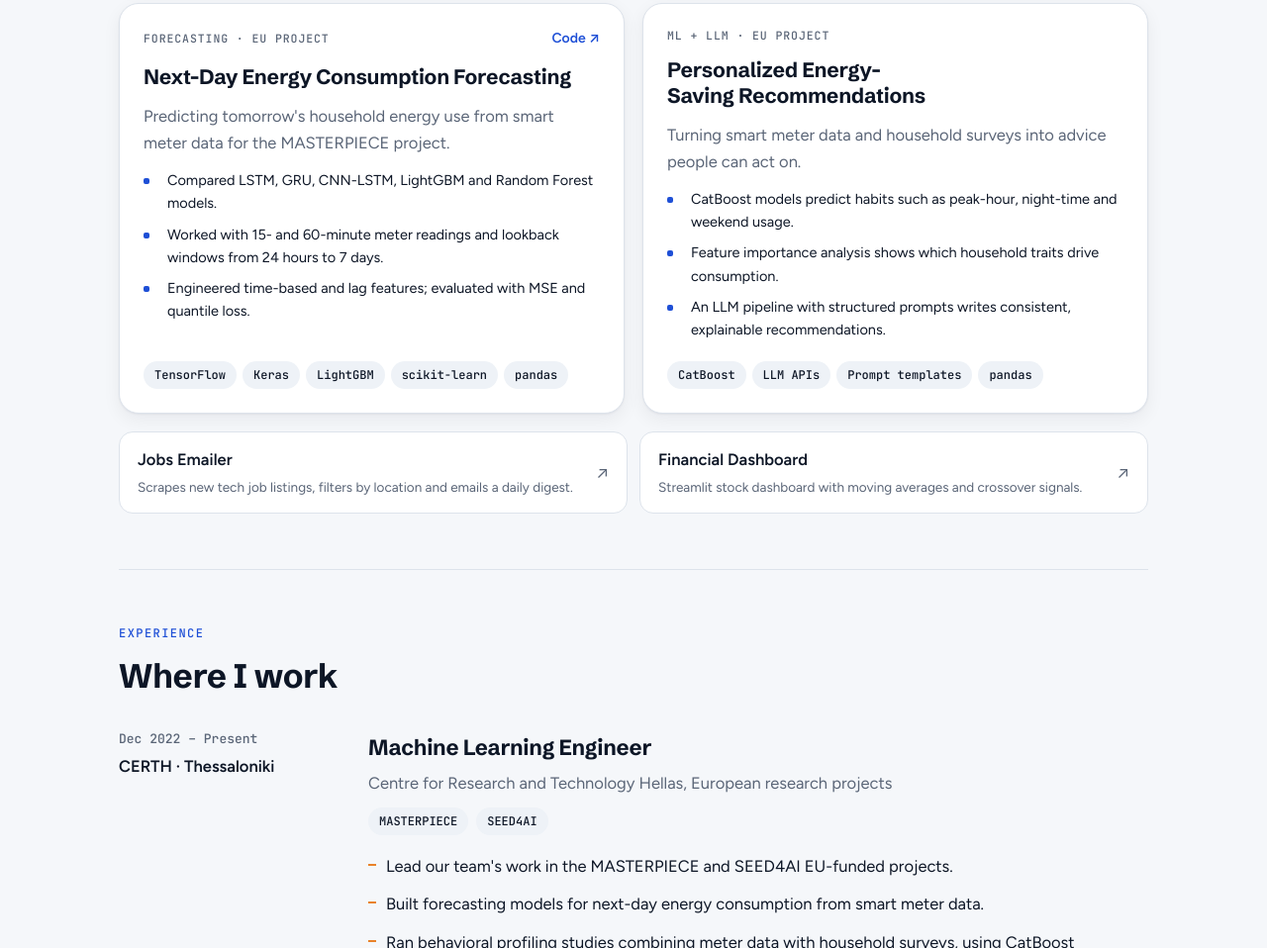
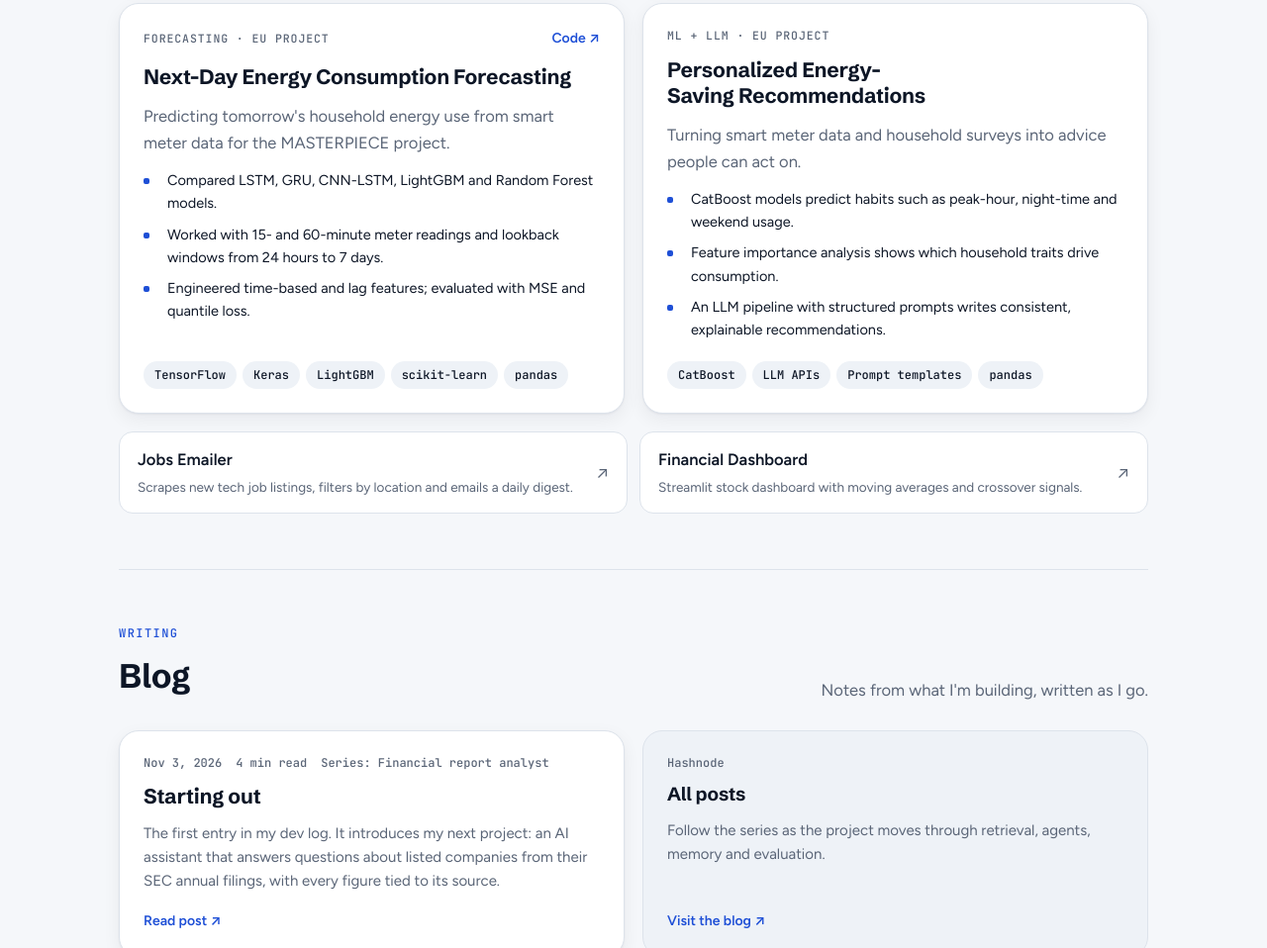
Before and after one commit to Charalampos-Lazaridis/Charalampos-Lazaridis.github.io, a plain HTML site: page index.html in a window 1280 px wide. Shown: the part 1842-2800 px from the top of the page at 99% size. Drawn offline with Linux system fonts and the light colour scheme.

Commit message:
Added blog post section and button

```diff
--- a/index.html
+++ b/index.html
@@ -3,9 +3,13 @@
 <head>
 <meta charset="utf-8">
 <meta name="viewport" content="width=device-width, initial-scale=1, viewport-fit=cover">
-<title>Charalampos Lazaridis</title>
-<meta name="claude:viewport-fit-sides" content="cover">
-<meta name="description" content="Charalampos Lazaridis — AI/ML Engineer building RAG systems, AI agents and forecasting models.">
+<title>Charalampos Lazaridis | AI/ML Engineer</title>
+<meta name="description" content="I build, evaluate and deploy AI systems from end to end. RAG, AI agents, LLM evals and forecasting, for remote roles and freelance projects.">
+<meta property="og:type" content="website">
+<meta property="og:url" content="https://charalampos-lazaridis.github.io/">
+<meta property="og:title" content="Charalampos Lazaridis | AI/ML Engineer">
+<meta property="og:description" content="I build, evaluate and deploy AI systems from end to end. RAG, AI agents, LLM evals and forecasting, for remote roles and freelance projects.">
+<link rel="canonical" href="https://charalampos-lazaridis.github.io/">
 <link rel="preconnect" href="https://fonts.googleapis.com">
 <link rel="preconnect" href="https://fonts.gstatic.com" crossorigin>
 <link rel="stylesheet" href="https://fonts.googleapis.com/css2?family=Schibsted+Grotesk:wght@500;600;700;800&family=Figtree:wght@400;500;600&family=JetBrains+Mono:wght@400;500&display=swap">
@@ -144,6 +148,19 @@ section{padding-block:56px;border-top:1px solid var(--line)}
 .minor small{color:var(--muted);font-size:13.5px}
 .minor .arr{color:var(--muted);flex:none}
 
+/* blog */
+.posts{display:grid;grid-template-columns:repeat(2,1fr);gap:18px}
+.post{display:flex;flex-direction:column;gap:12px;text-decoration:none;background:var(--surface);border:1px solid var(--line);border-radius:20px;padding:24px;box-shadow:var(--shadow);
+  transition:transform .2s,box-shadow .2s,border-color .2s;min-width:0}
+.post:hover{transform:translateY(-4px);box-shadow:var(--shadow-lift);border-color:var(--hi)}
+.post-meta{display:flex;flex-wrap:wrap;gap:6px 14px;font:500 12px var(--f-mono);color:var(--muted);font-variant-numeric:tabular-nums}
+.post h3{font-size:21px;font-weight:700;line-height:1.25}
+.post p{color:var(--muted);font-size:15px}
+.post .read{margin-top:auto;padding-top:6px;font-weight:600;font-size:14px;color:var(--blue)}
+.post:hover .read{color:var(--ink)}
+.post.all{background:var(--surface-2);box-shadow:none;justify-content:center}
+.post.all h3{font-size:19px}
+
 /* experience */
 .exp{display:grid;grid-template-columns:220px 1fr;gap:32px}
 .exp>*{min-width:0}
@@ -200,7 +217,7 @@ footer{padding-block:32px 40px;color:var(--muted);font-size:13.5px;display:flex;
   .contact{grid-template-columns:1fr;padding:28px}
 }
 @media (max-width:640px){
-  .projects,.minor,.services{grid-template-columns:1fr}
+  .projects,.minor,.services,.posts{grid-template-columns:1fr}
   section{padding-block:44px}
 }
 </style>
@@ -212,6 +229,7 @@ footer{padding-block:32px 40px;color:var(--muted);font-size:13.5px;display:flex;
     <a class="brand" href="#top"><span class="mark">CL</span><span>Charalampos Lazaridis</span></a>
     <div class="navlinks">
       <a href="#work">Work</a>
+      <a href="#blog">Blog</a>
       <a href="#experience">Experience</a>
       <a href="#research">Research</a>
       <a class="keep" href="#contact">Contact</a>
@@ -347,6 +365,28 @@ footer{padding-block:32px 40px;color:var(--muted);font-size:13.5px;display:flex;
     </div>
   </section>
 
+  <section id="blog">
+    <div class="sec-head">
+      <div><div class="eyebrow">Writing</div><h2>Blog</h2></div>
+      <p>Notes from what I'm building, written as I go.</p>
+    </div>
+    <div class="posts">
+      <!-- Newest post first. To add a post, copy one <a class="post"> card above the "all posts" card. -->
+      <a class="post" href="https://ai-engineering-devs.hashnode.dev/starting-out" target="_blank" rel="noopener">
+        <div class="post-meta"><span>Nov 3, 2026</span><span>4 min read</span><span>Series: Financial report analyst</span></div>
+        <h3>Starting out</h3>
+        <p>The first entry in my dev log. It introduces my next project: an AI assistant that answers questions about listed companies from their SEC annual filings, with every figure tied to its source.</p>
+        <span class="read">Read post ↗</span>
+      </a>
+      <a class="post all" href="https://hashnode.com/@lampis" target="_blank" rel="noopener">
+        <div class="post-meta"><span>Hashnode</span></div>
+        <h3>All posts</h3>
+        <p>Follow the series as the project moves through retrieval, agents, memory and evaluation.</p>
+        <span class="read">Visit the blog ↗</span>
+      </a>
+    </div>
+  </section>
+
   <section id="experience">
     <div class="sec-head"><div><div class="eyebrow">Experience</div><h2>Where I work</h2></div></div>
     <div class="exp">
@@ -409,6 +449,7 @@ footer{padding-block:32px 40px;color:var(--muted);font-size:13.5px;display:flex;
       <div class="c-links">
         <a href="https://www.linkedin.com/in/charalampos-lazaridis-9a1b16239/" target="_blank" rel="noopener"><svg viewBox="0 0 24 24" fill="currentColor"><path d="M4.98 3.5a2.5 2.5 0 1 1 0 5 2.5 2.5 0 0 1 0-5ZM3 9.5h4V21H3zM9.5 9.5h3.8v1.6h.1c.5-1 1.8-2 3.8-2 4 0 4.8 2.6 4.8 6V21h-4v-5.1c0-1.2 0-2.8-1.7-2.8s-2 1.3-2 2.7V21h-4z"/></svg>LinkedIn</a>
         <a href="https://github.com/Charalampos-Lazaridis" target="_blank" rel="noopener"><svg viewBox="0 0 24 24" fill="currentColor"><path d="M12 2a10 10 0 0 0-3.2 19.5c.5.1.7-.2.7-.5v-1.7c-2.8.6-3.4-1.2-3.4-1.2-.4-1.2-1.1-1.5-1.1-1.5-.9-.6.1-.6.1-.6 1 .1 1.5 1 1.5 1 .9 1.5 2.4 1.1 2.9.8.1-.7.4-1.1.6-1.3-2.2-.3-4.6-1.1-4.6-5 0-1.1.4-2 1-2.7-.1-.3-.4-1.3.1-2.7 0 0 .8-.3 2.8 1a9.6 9.6 0 0 1 5 0c1.9-1.3 2.8-1 2.8-1 .5 1.4.2 2.4.1 2.7.6.7 1 1.6 1 2.7 0 3.9-2.4 4.7-4.6 5 .4.3.7.9.7 1.9V21c0 .3.2.6.7.5A10 10 0 0 0 12 2Z"/></svg>GitHub</a>
+        <a href="https://hashnode.com/@lampis" target="_blank" rel="noopener"><svg viewBox="0 0 24 24" fill="none" stroke="currentColor" stroke-width="1.8" stroke-linecap="round" stroke-linejoin="round"><path d="M12 20h9"/><path d="M16.5 3.5a2.1 2.1 0 0 1 3 3L7 19l-4 1 1-4Z"/></svg>Blog</a>
       </div>
     </div>
   </section>
```
